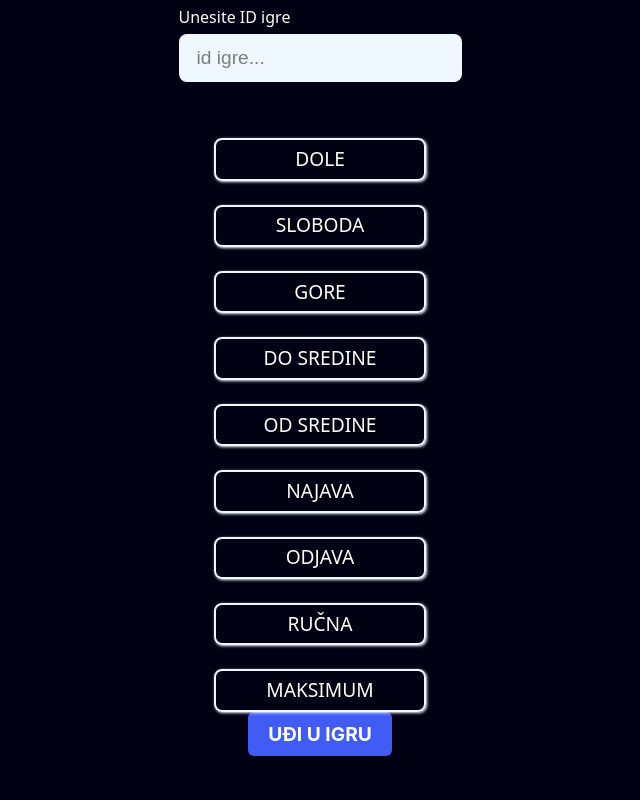
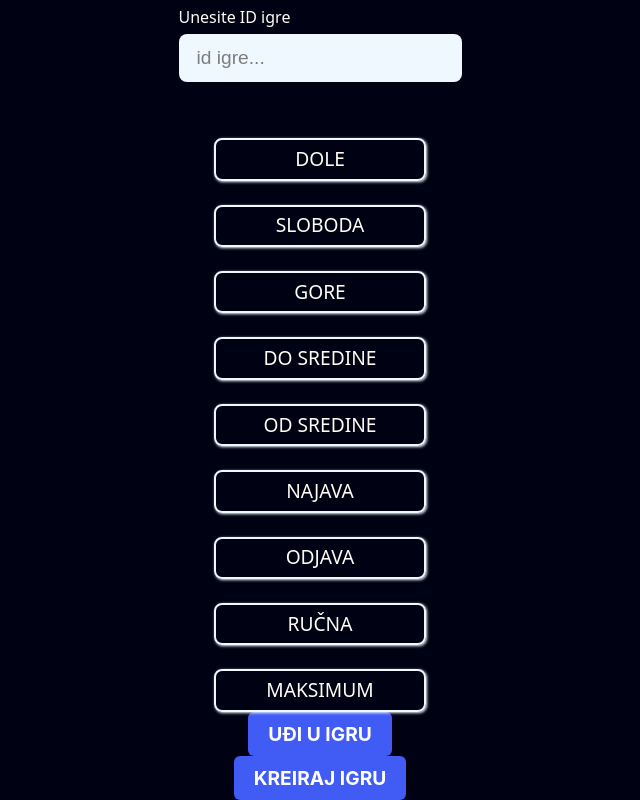
Before and after one commit to BSlaven/JAMB-YAHTZEE, a React (Vite) app: page / in a window 1280 px wide. Shown: the part 155-955 px from the top of the page, without its empty margins (320-960 px from the left). Before the commit the page ends 911 px from the top, so only its background shows below. Built offline with nearby package versions, Linux system fonts and the light colour scheme; no server answers.

Commit message:
add button to create game

```diff
--- a/src/components/Home/Home.jsx
+++ b/src/components/Home/Home.jsx
@@ -166,6 +166,12 @@ const Home = () => {
       >
         Uđi u igru
       </button>
+      <button
+        className={classes.enterGameBtn}
+        onClick={createGameHandler}
+      >
+        Kreiraj igru
+      </button>
     </main>
   )
 }
```
